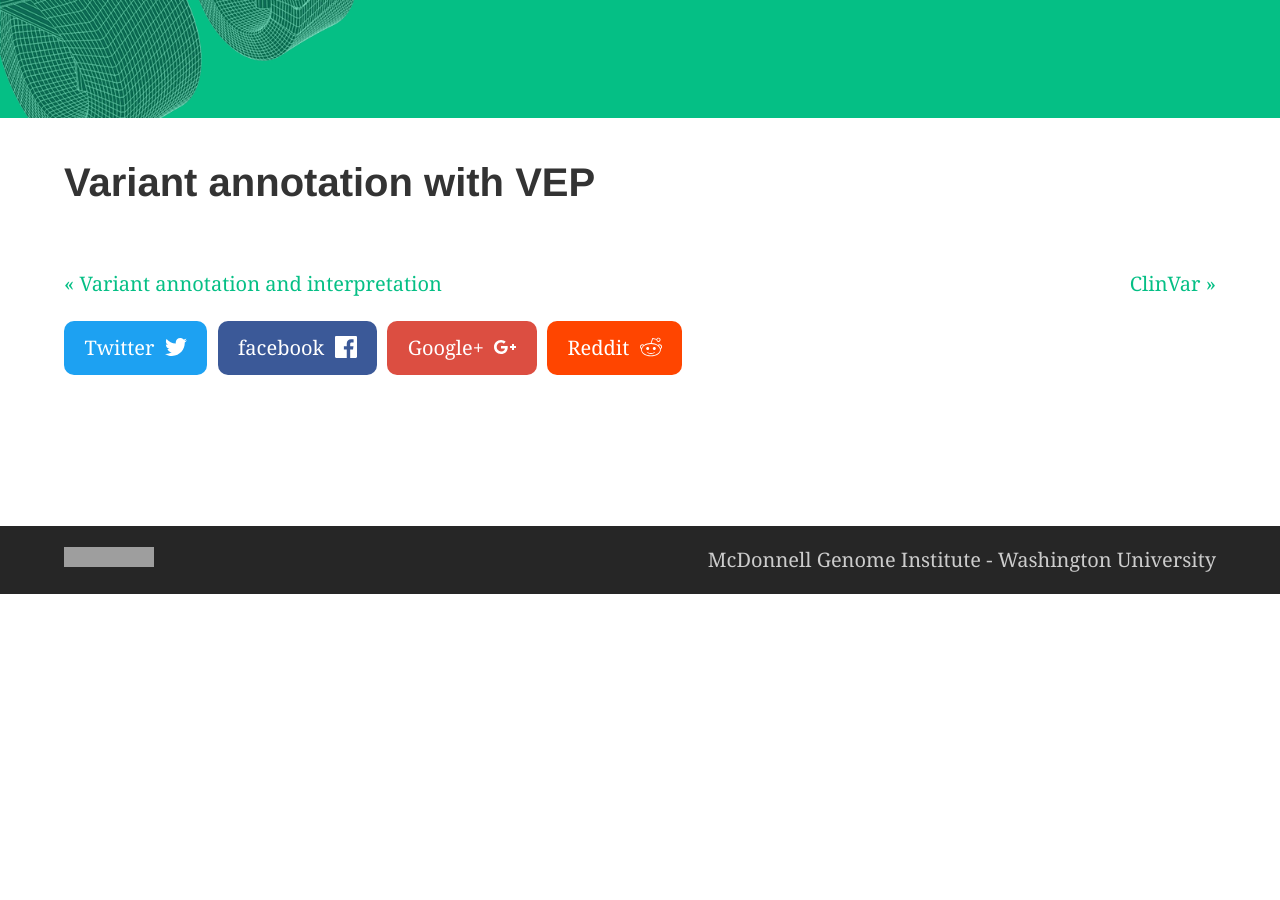
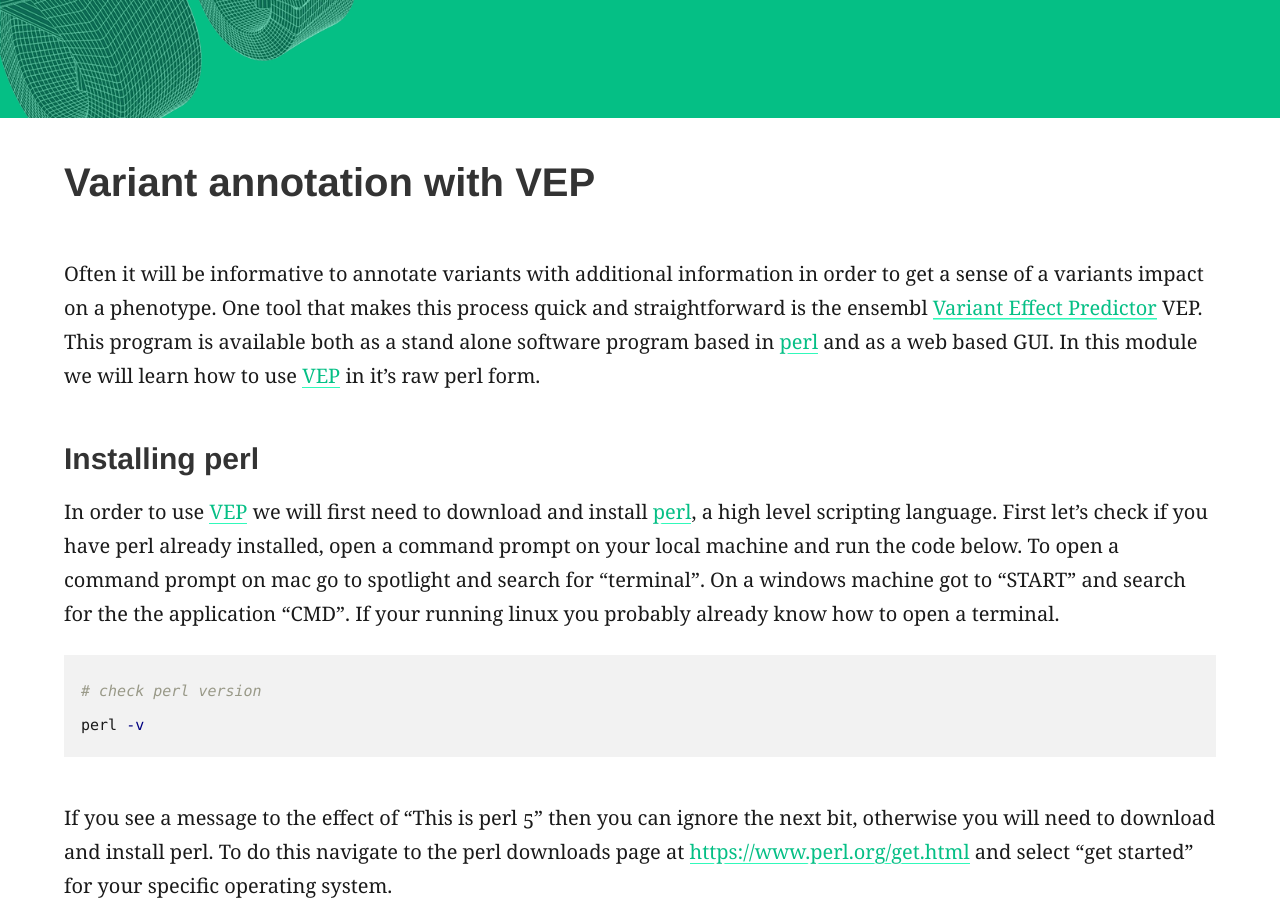
Before and after one commit to griffithlab/genviz.org, a Jekyll site: the page built from _posts/0005-02-01-VEP.md, in a window 1280 px wide and 900 px high, scrolled down 306 px. Built offline with Jekyll 4.4.1, drawn with Linux system fonts in a browser that asks for light colours; before the commit the page ends 900 px from its top, so only the background shows below that; some of the changed text lies outside the part shown; grey boxes are pictures that could not be loaded.

Commit message:
started VEP

````diff
--- a/_posts/0005-02-01-VEP.md
+++ b/_posts/0005-02-01-VEP.md
@@ -7,3 +7,19 @@ categories:
 feature_image: "assets/genvis-dna-bg_optimized_v1a.png"
 date: 0005-02-01
 ---
+
+Often it will be informative to annotate variants with additional information in order to get a sense of a variants impact on a phenotype. One tool that makes this process quick and straightforward is the ensembl [Variant Effect Predictor](http://www.ensembl.org/info/docs/tools/vep/index.html) VEP. This program is available both as a stand alone software program based in [perl](https://www.perl.org/) and as a web based GUI. In this module we will learn how to use [VEP](http://www.ensembl.org/info/docs/tools/vep/index.html) in it's raw perl form.
+
+### Installing perl
+In order to use [VEP](http://www.ensembl.org/info/docs/tools/vep/index.html) we will first need to download and install [perl](https://www.perl.org/), a high level scripting language. First let's check if you have perl already installed, open a command prompt on your local machine and run the code below. To open a command prompt on mac go to spotlight and search for "terminal". On a windows machine got to "START" and search for the the application "CMD". If your running linux you probably already know how to open a terminal.
+```bash
+# check perl version
+perl -v
+```
+If you see a message to the effect of "This is perl 5" then you can ignore the next bit, otherwise you will need to download and install perl. To do this navigate to the perl downloads page at [https://www.perl.org/get.html](https://www.perl.org/get.html) and select "get started" for your specific operating system.
+
+{% include figure.html image="/assets/VEP/downloadPerl.png" width="950" %}
+
+Then select activeState perl, once the installer is downloaded follow the on screen instructions and check your install with `perl -v`.
+
+{% include figure.html image="/assets/VEP/DownloadActivestatePerl.png" width="950" %}
````
Also changed, not shown: assets/VEP/DownloadActivestatePerl.png (added), assets/VEP/downloadPerl.png (added), 2 other files.
